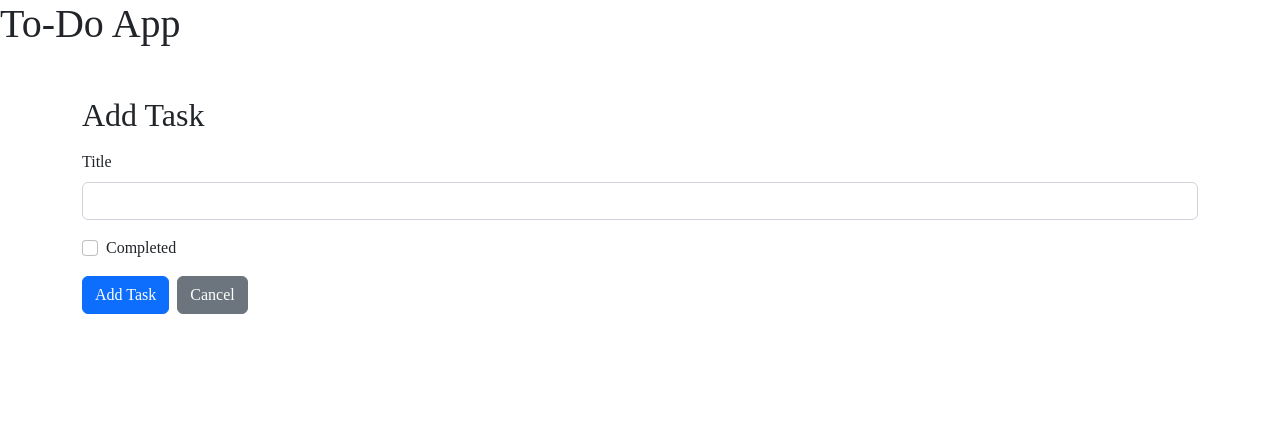
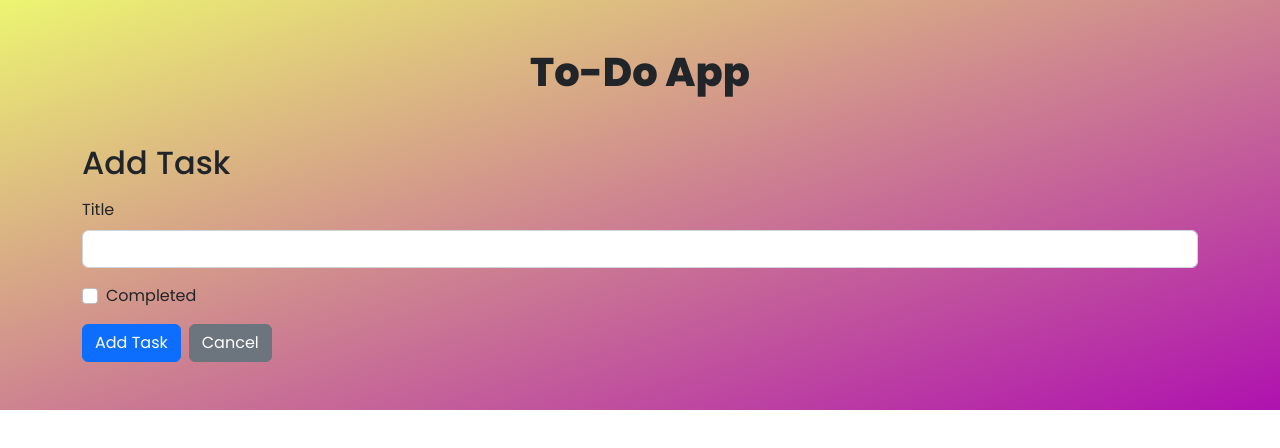
Before and after one commit to Amna-Komel/To-Dos-App, a React (Create React App) app: page /add in a window 1280 px wide. Shown: the top 448 px of the page. Built offline with nearby package versions, Linux system fonts and the light colour scheme.

Commit message:
added some styling

```diff
--- a/public/index.html
+++ b/public/index.html
@@ -6,8 +6,8 @@
     <meta name="viewport" content="width=device-width, initial-scale=1" />
     <meta name="theme-color" content="#000000" />
     <link rel="preconnect" href="https://fonts.googleapis.com">
-<link rel="preconnect" href="https://fonts.gstatic.com" crossorigin>
-<!-- <link href="https://fonts.googleapis.com/css2?family=Dancing+Script:wght@400;500;600;700&family=Jost:ital,wght@0,100;0,200;0,300;0,400;0,500;0,600;0,700;0,800;0,900;1,100;1,200;1,300;1,400;1,500;1,600;1,700;1,800;1,900&family=Lobster&family=Poppins:ital,wght@0,100;0,200;0,300;0,400;0,500;0,600;0,700;0,800;0,900;1,100;1,200;1,300;1,400;1,500;1,600;1,700;1,800;1,900&family=Roboto:ital,wght@0,100;0,300;0,400;0,500;0,700;0,900;1,100;1,300;1,400;1,500;1,700;1,900&display=swap" rel="stylesheet"> -->
+    <link rel="preconnect" href="https://fonts.gstatic.com" crossorigin>
+    <link href="https://fonts.googleapis.com/css2?family=Poppins:ital,wght@0,100;0,200;0,300;0,400;0,500;0,600;0,700;0,800;0,900;1,100;1,200;1,300;1,400;1,500;1,600;1,700;1,800;1,900&display=swap" rel="stylesheet">
     <meta
       name="description"
       content="Web site created using create-react-app"
--- a/src/App.css
+++ b/src/App.css
@@ -1,8 +1,9 @@
 *{
   margin: 0;
   padding: 0;
-  font-family:'Dancing Script', cursive;
+  font-family: 'Poppins', sans-serif;
 }
-.To-Dos-App {
-  text-align: center;
+.back{
+  background-color: rgb(160, 17, 189); /* For browsers that do not support gradients */
+  background-image: linear-gradient(to bottom right, rgb(236, 245, 113), rgb(175, 18, 175));
 }
--- a/src/App.js
+++ b/src/App.js
@@ -8,19 +8,13 @@
 
 function App() {
   return (
-    <div>
+    <div className='back'>
       <BrowserRouter>
         <Header />
         <Routes>
-          <Route
-            path="/"
-            element={<Structure  />}
-          />
-          <Route path="/add" element={<Add  />} />
-          <Route
-            path="/edit/:id"
-            element={<Edit />}
-          />
+          <Route path="/"element={<Structure/>}/>
+          <Route path="/add" element={<Add/>} />
+          <Route path="/edit/:id"element={<Edit/>}/>
         </Routes>
       </BrowserRouter>
     </div>
--- a/src/Components/Add/Add.js
+++ b/src/Components/Add/Add.js
@@ -1,6 +1,7 @@
 import React, { useState } from 'react';
 import { Link, useNavigate } from 'react-router-dom';
 import { addTaskToLocalStorage } from '../API/API';
+import './Add.css'
 
 let taskId = 0;
 
@@ -38,8 +39,7 @@
   };
 
   return (
-    <>
-      <div className="container mt-5">
+      <div className="container pb-5 mt-5">
         <h2>Add Task</h2>
         <form onSubmit={handleSubmit}>
           <div className="mt-3">
@@ -76,7 +76,6 @@
           </div>
         </form>
       </div>
-    </>
   );
 }
 
--- a/src/Components/Edit/Edit.js
+++ b/src/Components/Edit/Edit.js
@@ -1,6 +1,7 @@
 import React, { useState, useEffect } from 'react';
 import { Link, useParams, useNavigate } from 'react-router-dom';
 import { getTasksFromLocalStorage, updateTaskInLocalStorage } from '../API/API';
+
 
 function Edit() {
   const navigate = useNavigate();
@@ -48,10 +49,10 @@
   };
 
   return (
-    <div className="container mt-5">
+    <div className="container pb-5 mt-5">
       <h2>Edit Task</h2>
       <form onSubmit={handleSubmit}>
-        <div className="mt-3">
+        <div className=" mt-3">
           <label htmlFor="title" className="form-label">
             Title
           </label>
--- a/src/Components/Header/Header.css
+++ b/src/Components/Header/Header.css
@@ -1,4 +1,9 @@
 h1{
   text-align: center;
-  font-weight: 700;
 }
+.headings {
+  padding-top: 3rem;
+  font-weight: 800;
+  font-family: 'Poppins'
+
+}
--- a/src/Components/Header/Header.js
+++ b/src/Components/Header/Header.js
@@ -1,9 +1,10 @@
 import React from 'react'
+import './Header.css'
 
 function Header() {
   return (
     <div>
-      <h1>
+      <h1 className='headings'>
         To-Do App
       </h1>
     </div>
--- /dev/null
+++ b/src/Components/Structure/Structure.css
@@ -0,0 +1,4 @@
+.table{
+  border: rgb(14, 12, 12) 2px solid;
+  margin-top: 2rem;
+}
--- a/src/Components/Structure/Structure.js
+++ b/src/Components/Structure/Structure.js
@@ -1,4 +1,5 @@
 import React, { useState, useEffect } from 'react';
+import './Structure.css'
 import { Link } from 'react-router-dom';
 import { getTasksFromLocalStorage, deleteTaskFromLocalStorage, fetchTasksFromAPI } from '../API/API';
 
@@ -30,12 +31,14 @@
 
   const filterTasks = (task) => {
     if (filterOption === 'completed') {
-      return task.completed;
+      return task.completed && task.title.toLowerCase().includes(searchQuery.toLowerCase());
     } else if (filterOption === 'incompleted') {
-      return !task.completed;
+      return !task.completed && task.title.toLowerCase().includes(searchQuery.toLowerCase());
     }
-    return true; // Show all tasks when filterOption is 'all'
+    return task.title.toLowerCase().includes(searchQuery.toLowerCase());
   };
+
+  const filteredTasks = tasks.filter(filterTasks);
 
   return (
     <>
@@ -63,6 +66,9 @@
               <option value="incompleted">Incompleted Tasks</option>
             </select>
           </div>
+          {filteredTasks.length === 0 ? (
+            <p>No tasks found matching the search.</p>
+          ) : (
             <table className="table table-striped">
               <thead>
                 <tr>
@@ -72,15 +78,12 @@
                 </tr>
               </thead>
               <tbody>
-              {tasks.length > 0 &&
-                tasks
-                  .filter(filterTasks)
-                  .map((task) => (
+                {filteredTasks.map((task) => (
                   <tr key={task.id}>
                     <td>{task.title}</td>
                     <td>{task.completed ? 'Yes' : 'No'}</td>
                     <td>
-                        <Link to={`/edit/${task.id}`} className="btn btn-sm btn-primary me-1">
+                      <Link to={`/edit/${task.id}`} className="btn btn-sm btn-success me-1">
                         Edit
                       </Link>
                       <button
@@ -94,6 +97,7 @@
                 ))}
               </tbody>
             </table>
+          )}
         </div>
       </div>
     </>
```
Also changed, not shown: src/Components/Add/Add.css (line endings or trailing spaces). Lines whose indentation alone changed are shown as unchanged.
